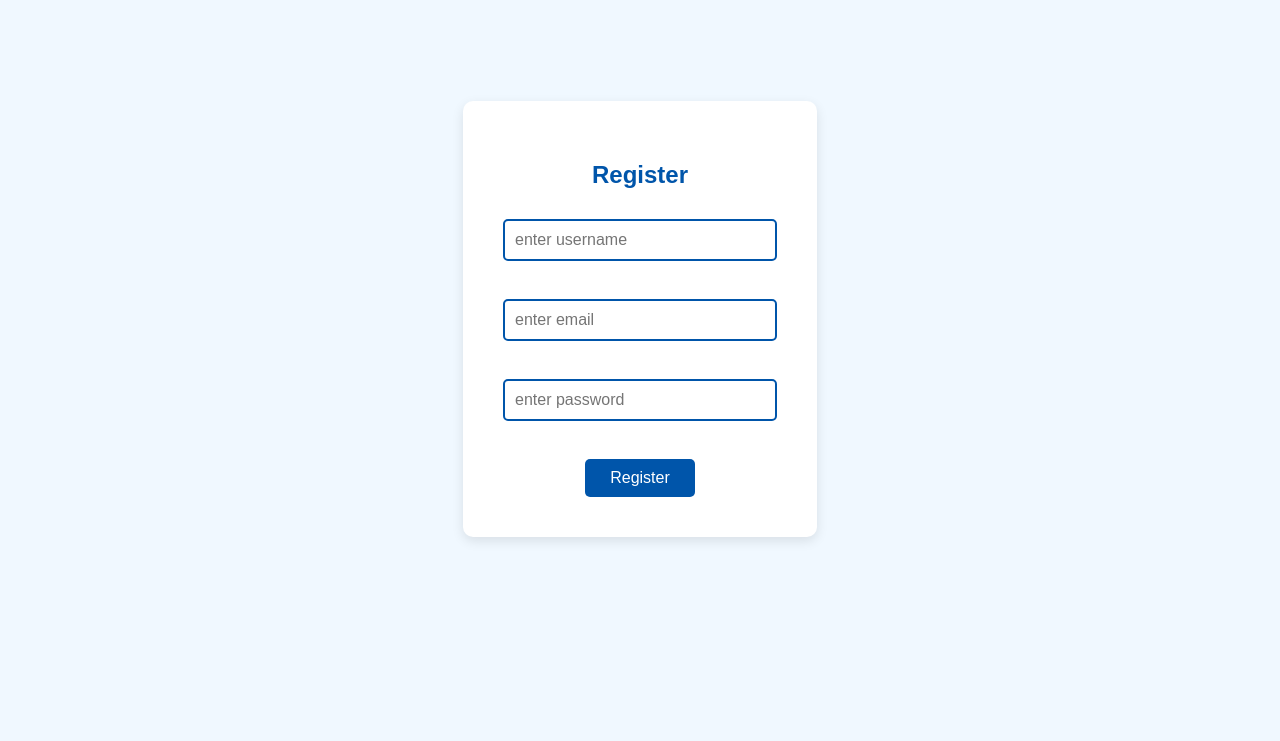
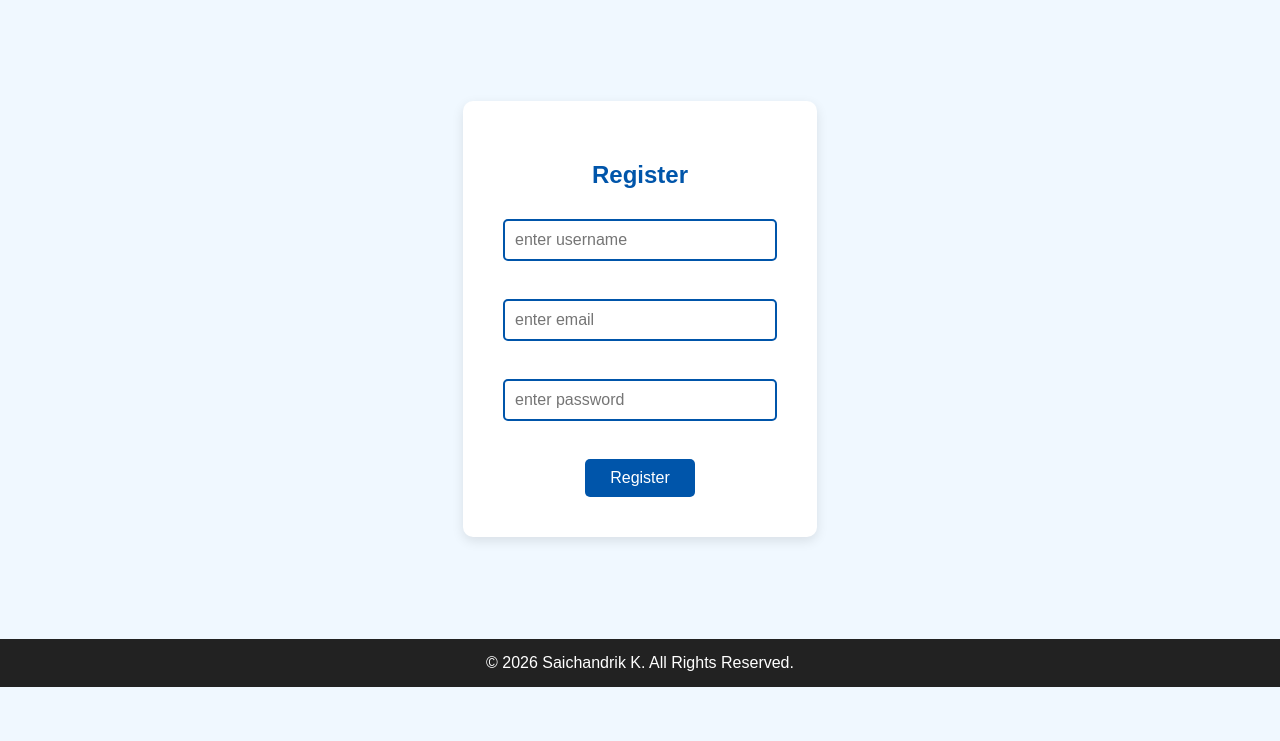
Before and after one commit to chandrikababji/ATM-Project-Flask, a Flask app: page /register in a window 1280 px wide. Shown: the part 59-800 px from the top of the page. Run offline with Flask 3, Linux system fonts and the light colour scheme.

Commit message:
edited footer for all

```diff
--- a/api/static/register.css
+++ b/api/static/register.css
@@ -80,3 +80,14 @@ button:hover {
     background-color: #003366;
     box-shadow: 0 4px 10px rgba(0, 0, 0, 0.2);
 }
+/* Footer */
+footer {
+    width: 100%;
+    text-align: center;
+    padding: 15px 0;
+    background-color: #222;
+    color: white;
+    flex-shrink: 0;  /* ensure footer is always visible */
+    z-index: 1;      /* above overlay */
+    position: relative;
+}
--- a/api/templates/deposit.html
+++ b/api/templates/deposit.html
@@ -19,6 +19,10 @@
 </form>
 </center>
 
+<footer>
+        &copy; 2026 Saichandrik K. All Rights Reserved.
+    </footer>
+
 
 </body>
 </html>
--- a/api/templates/login.html
+++ b/api/templates/login.html
@@ -19,6 +19,9 @@
     <button type="submit">Login</button>
     </center>
 </form>
+<footer>
+        &copy; 2026 Saichandrik K. All Rights Reserved.
+    </footer>
 
 </body>
 </html>
--- a/api/templates/register.html
+++ b/api/templates/register.html
@@ -22,6 +22,9 @@
         </center>
 
 </form>
+<footer>
+        &copy; 2026 Saichandrik K. All Rights Reserved.
+    </footer>
 
 
 </body>
--- a/api/templates/statements.html
+++ b/api/templates/statements.html
@@ -40,6 +40,10 @@
     {% endfor %}
 </table>
 
+<footer>
+        &copy; 2026 Saichandrik K. All Rights Reserved.
+    </footer>
+
 
 
 
--- a/api/templates/welcome.html
+++ b/api/templates/welcome.html
@@ -14,6 +14,10 @@
     <button onclick="window.location.href='/login'">Login</button>
     </center>
 
+    <footer>
+        &copy; 2026 Saichandrik K. All Rights Reserved.
+    </footer>
+
 
 </body>
 </html>
--- a/api/templates/withdraw.html
+++ b/api/templates/withdraw.html
@@ -18,5 +18,8 @@
 </form>
 </center>
 
+<footer>
+        &copy; 2026 Saichandrik K. All Rights Reserved.
+    </footer>
 </body>
 </html>
```
Also changed, not shown: api/static/statements.css (+11 -0 lines), api/static/withdraw.css (+11 -0 lines).
